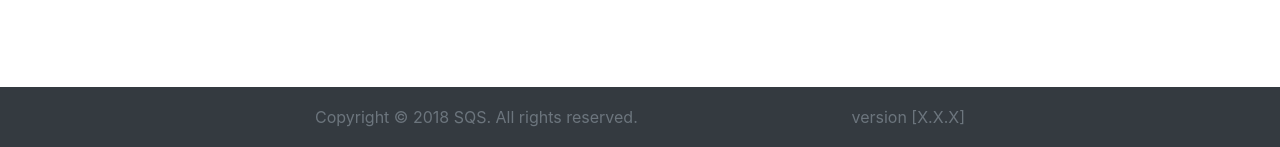
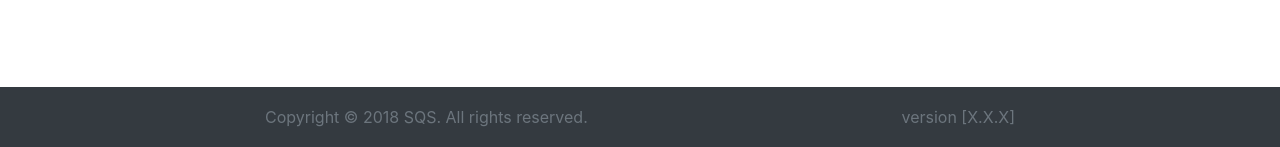
Before and after one commit to ConnorKunstek/SQSTraining, a PHP site: template src/views/footer.php in a window 1280 px wide. Shown: the part 653-800 px from the top of the page. Run offline with PHP 8.4, Linux system fonts and the light colour scheme; the template is opened without the code that fills it, so the values that code supplies are empty.

Commit message:
changed max-width to 780px

```diff
--- a/src/views/footer.php
+++ b/src/views/footer.php
@@ -17,14 +17,13 @@
         background-color: #f5f5f5;
       }
 
-
       /* Custom page CSS
       -------------------------------------------------- */
       /* Not required for template or sticky footer method. */
 
       .container {
         width: auto;
-        max-width: 680px;
+        max-width: 780px;
         padding: 0 15px;
       }
     </style>
```
